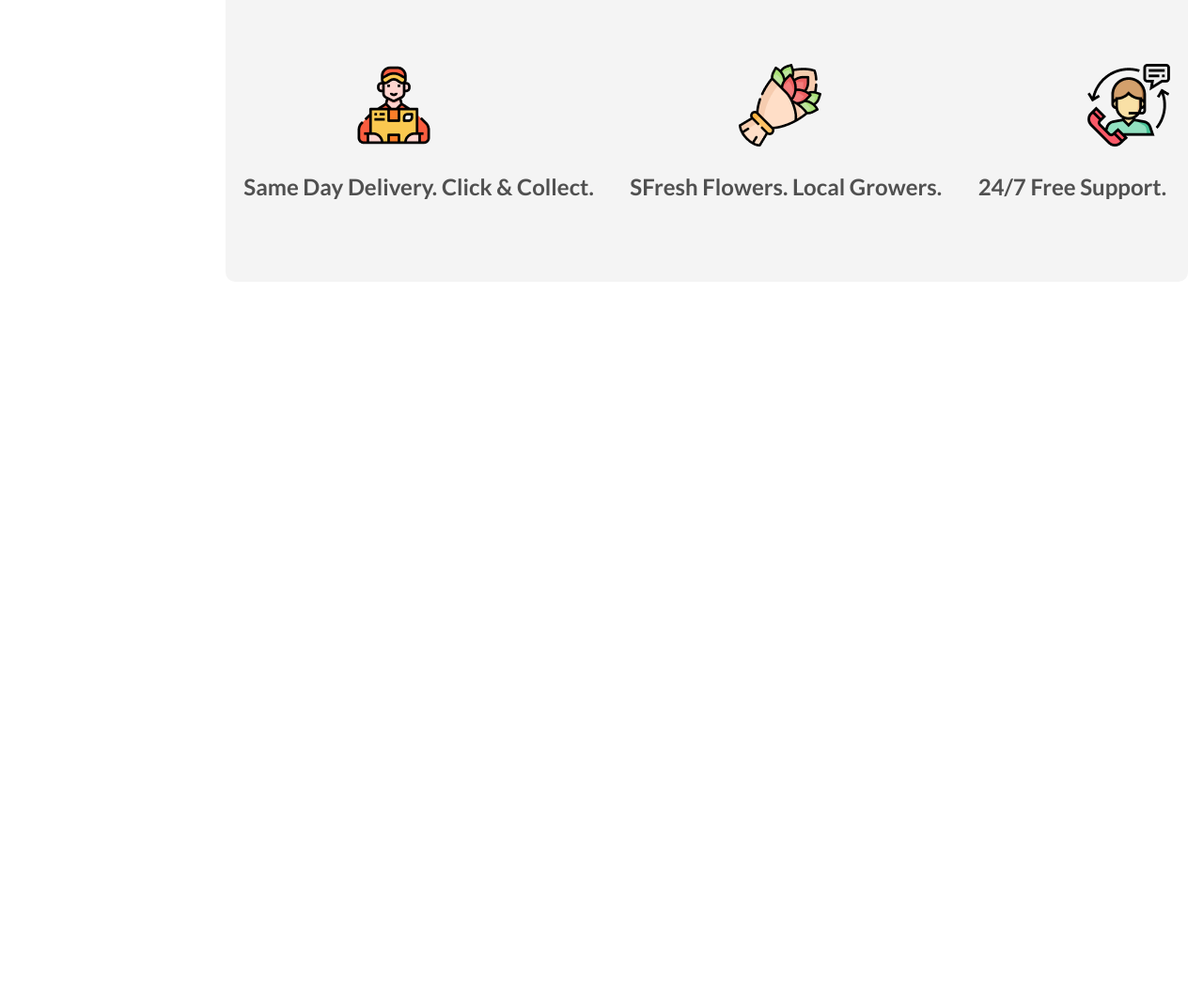
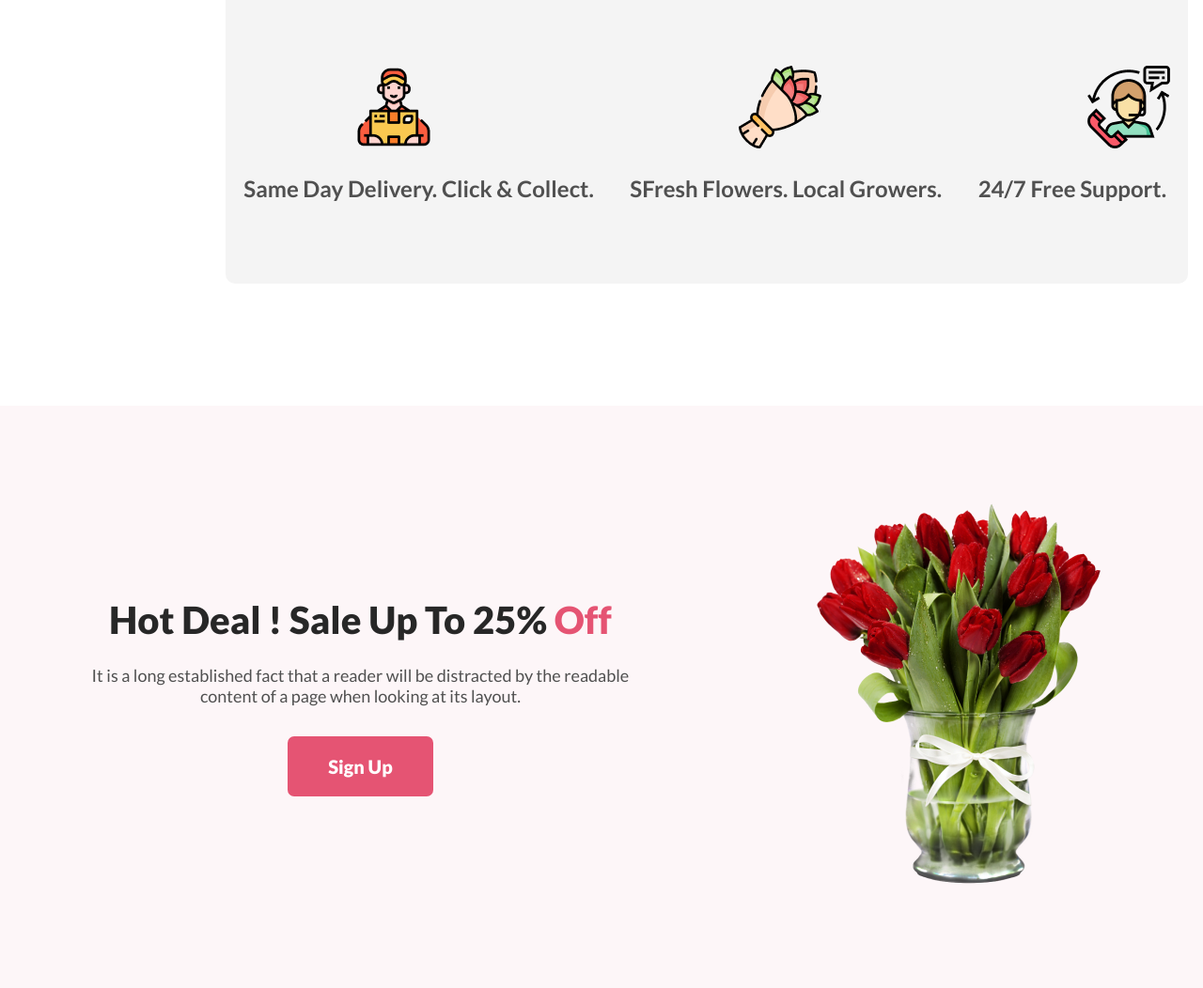
Before and after one commit to Forhad5194/flower-website, a plain HTML site: page index.html in a window 1280 px wide. Shown: the part 1825-2877 px from the top of the page at 94% size. Before the commit the page ends 2125 px from the top, so only its background shows below. Drawn offline with Linux system fonts and the light colour scheme.

Commit message:
Hot deal part

```diff
--- a/Asstes/css/style.css
+++ b/Asstes/css/style.css
@@ -60,35 +60,36 @@
 .f-img{
     width: 310px;
     height: 418px;
-    margin-top: 115px;
+    margin-top: 117px;
     align-items: center;
 
 }
 .flo-cards{
     width: 464px;
     height: 535px;
-    background: url(../Img/1.png);
-    background-repeat: no-repeat;
+    background-color: #E55473;
+    border-radius: 230px 230px 0px 0px;
     text-align: center;
     margin-top: 48px;
 
 }
-.fl-cards{
+.flo-card{
     width: 464px;
     height: 535px;
-    background: url(../Img/2.png);
-    background-repeat: no-repeat;
+    background-color: #DAF0F1;
+    border-radius: 230px 230px 0px 0px;
     text-align: center;
     margin-top: 48px;
 }
 .fo-cards{
     width: 464px;
     height: 535px;
-    background: url(../Img/3.png);
-    background-repeat: no-repeat;
+    background-color: #E4ECDB;
+    border-radius: 230px 230px 0px 0px;
     text-align: center;
     margin-top: 48px;
 }
+
 .Flowers-card p{
     font-size: 24px;
     font-weight: 900;
@@ -108,7 +109,7 @@
     border-radius: 10px;
     background-color: #F4F4F4;
     margin-left: 240px;
-    margin-top: 128px;
+    margin-top: 130px;
     display: flex;
     justify-content: space-around;
     align-items: center;
@@ -127,3 +128,48 @@
 }
 
 /* Our Featured Flowers css part  End   */
+/* Hot Deal css part start */
+.hot-container{
+    width: 100%;
+    height: 620px;
+    background-color:#FDF6F8;
+    display: flex;
+    justify-content: space-around;
+    align-items: center;
+    margin-top: 130px;
+}
+.hot-info{
+    text-align: center;
+    align-items: center;
+}
+.hot-info h2{
+    font-size: 40px;
+    font-weight: 900;
+    color: #272727;
+    font-family: 'Lato', sans-serif;
+}
+.hot-info span{
+    color: #E55473;
+}
+.hot-info p{
+    font-size: 18px;
+    font-weight: 400;
+    color: #505050;
+    font-family: 'Lato', sans-serif;
+    margin-top: 24px;
+}
+.hot-btn{
+    background-color: #E55473;
+    border: none;
+    border-radius: 7px;
+    padding: 20px 43px ;
+    font-size: 20px;
+    font-weight: 900;
+    color: #ffffff;
+    font-family: 'Lato', sans-serif;
+    cursor: pointer;
+    margin-top: 32px;
+}
+/* Hot Deal css part End  */
+/* Instagram css part start  */
+/* Instagram css part  End   */
--- a/index.html
+++ b/index.html
@@ -42,7 +42,7 @@
                         <p >Pink Flower Tree</p>
                         <hr>
                     </div>
-                    <div class="fl-cards">
+                    <div class="flo-card">
                         <img class="f-img" src="./Asstes/Img/pngwing 5.png" alt="imges">
                         <p >Pink Flower Tree</p>
                         <hr>
@@ -70,6 +70,25 @@
             </div>
         </section>
         <!-- Our Featured Flowers part  End  -->
+        <!-- Hot Deal part start  -->
+        <section>
+            <div class="hot-container">
+                <div class="hot-info">
+                    <h2>Hot Deal ! Sale Up To 25% <span>Off</span> </h2>
+                    <p>It is a long established fact that a reader will be distracted by the readable <br> content of a page when looking at its layout.</p>
+                    <button class="hot-btn">Sign Up</button>
+                </div>
+                <div class="hot-img">
+                    <img src="./Asstes/Img/pngwing 8.png" alt="imges">
+                </div>
+            </div>
+        </section>
+        <!-- Hot Deal part  End   -->
+        <!-- Instagram part start  -->
+        <section>
+
+        </section>
+        <!-- Instagram part  End   -->
     </main>
     <footer>
 
```
Also changed, not shown: Asstes/Img/1.png (deleted), Asstes/Img/2.png (deleted), Asstes/Img/3.png (deleted).
